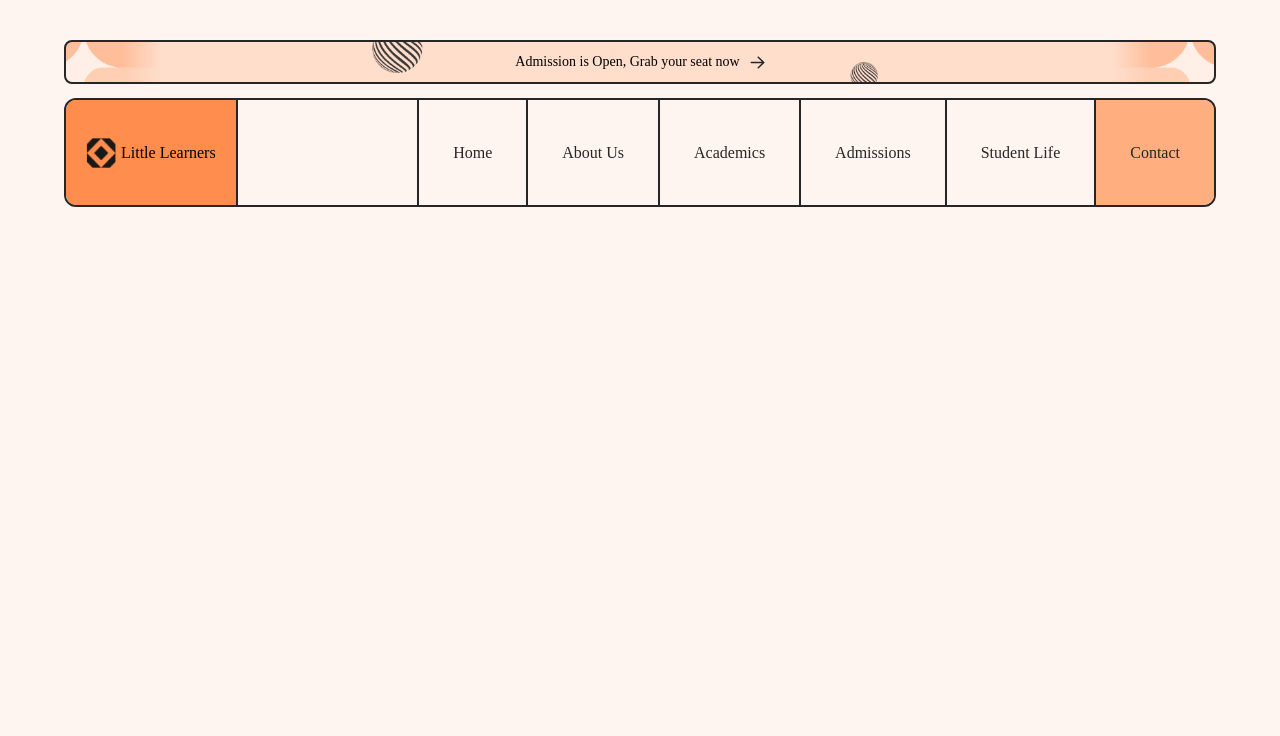
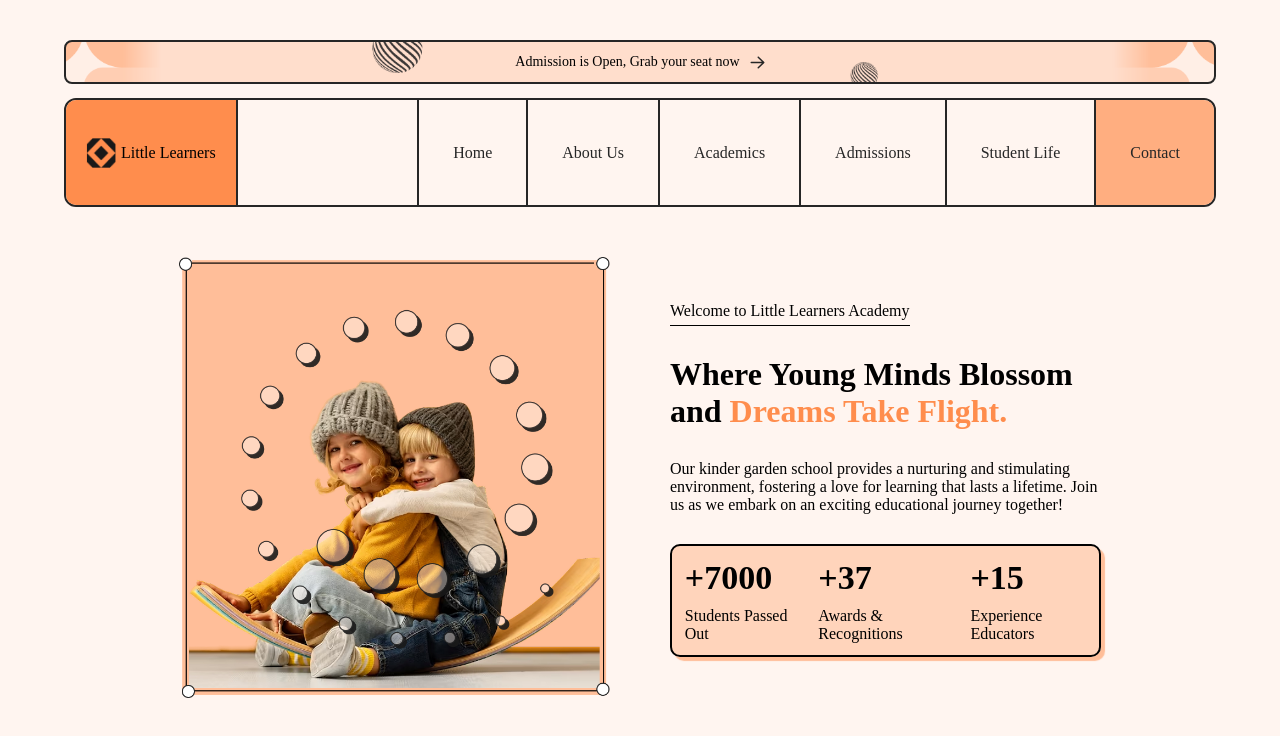
Before and after one commit to parastookTehrani/schoolEducation-react, a React (Vite) app: page / in a window 1280 px wide. Shown: the top 736 px of the page. Built offline with nearby package versions, Linux system fonts and the light colour scheme.

Commit message:
feat: header

```diff
--- a/src/App.jsx
+++ b/src/App.jsx
@@ -1,3 +1,4 @@
+import { Header } from "./components/header"
 import { Nav } from "./components/nav"
 
 function App() {
@@ -5,6 +6,7 @@ function App() {
   return (
     <>
       <Nav />
+      <Header />
     </>
   )
 }
--- /dev/null
+++ b/src/components/header.jsx
@@ -0,0 +1,41 @@
+import style from "./style.module.css";
+import headerImage from "../assets/Image Container.png";
+
+
+export const Header = () => {
+  return (
+    <div className={style.container}>
+    <header>
+      <div  className={style.headerImage}>
+        <img src={headerImage} alt="header image" className={style.image}/>
+      </div>
+      <div className={style.headerContent}>
+        <p className={style.welcome}>Welcome to Little Learners Academy</p>
+        <h1>
+          Where Young Minds Blossom and <span className={style.headerSpan}>Dreams Take Flight.</span>
+        </h1>
+        <p>
+          Our kinder garden school provides a nurturing and stimulating
+          environment, fostering a love for learning that lasts a lifetime. Join
+          us as we embark on an exciting educational journey together!
+        </p>
+        <div className={style.infoBox}>
+          <div className={style.infoDiv}>
+            <h2 className={style.infoHeader}>+7000</h2>
+            <p>Students Passed Out</p>
+          </div>
+
+          <div className={style.infoDiv}>
+            <h2 className={style.infoHeader}>+37</h2>
+            <p>Awards & Recognitions</p>
+          </div>
+          <div className={style.infoDiv}>
+            <h2 className={style.infoHeader}>+15</h2>
+            <p>Experience Educators</p>
+          </div>
+        </div>
+      </div>
+    </header>
+    </div>
+  );
+};
--- a/src/components/style.module.css
+++ b/src/components/style.module.css
@@ -50,6 +50,7 @@ body {
   display: flex;
   overflow: hidden;
   justify-content: space-between;
+  margin-bottom: 50px;
 }
 
 .logo {
@@ -77,7 +78,7 @@ body {
   border-left: 2px solid #262626;
 }
 
-.active{
+.active {
   display: flex;
   flex-direction: column;
   align-items: start;
@@ -92,7 +93,7 @@ body {
   height: 100vh;
 }
 
-.active .menu{
+.active .menu {
   border: none;
   padding: 5px;
 }
@@ -104,10 +105,66 @@ body {
   gap: 20px;
 }
 
-.active .link a:hover{
+.active .link a:hover {
   color: #fc8237;
 }
 
+header {
+  width: 100%;
+  display: flex;
+  flex-direction: column;
+  align-items: center;
+  gap: 40px;
+  margin-bottom: 80px;
+}
+
+.image {
+  width: 100%;
+}
+
+.headerContent {
+  display: flex;
+  flex-direction: column;
+  align-items: center;
+  gap: 30px;
+  text-align: center;
+}
+
+.welcome {
+  border-bottom: 1px solid black;
+  padding-bottom: 5px;
+}
+
+.headerSpan {
+  color: #ff8d4d;
+}
+
+.infoBox {
+  display: flex;
+  flex-direction: column;
+  align-items: center;
+  justify-content: center;
+  border: 2px solid black;
+  width: 100%;
+  text-align: center;
+  border-radius: 10px;
+  background-color: #ffbe999a;
+  box-shadow: 4px 4px 1px #ffbe99;
+}
+
+.infoHeader {
+  padding-bottom: 10px;
+  font-size: 34px;
+}
+
+.infoDiv {
+  border-bottom: 2px solid black;
+  padding: 5%;
+}
+
+.infoDiv:last-child {
+  border: none;
+}
 
 @media screen and (min-width: 770px) {
   .banner {
@@ -123,7 +180,7 @@ body {
     display: none;
   }
 
-  .links{
+  .links {
     height: 100%;
     display: flex;
     align-items: center;
@@ -139,12 +196,44 @@ body {
   }
 
   .link:hover {
-    background-color: #FFEFE5;
+    background-color: #ffefe5;
   }
 
-  .link:last-child{
-    background-color: #FFAE80;
+  .link:last-child {
+    background-color: #ffae80;
   }
 
+  header {
+    flex-direction: row;
+    align-items: center;
+    gap: 60px;
+    padding: 0 10%;
+  }
 
+  .headerImage {
+    width: 50%;
   }
+
+  .headerContent {
+    align-items: flex-start;
+    gap: 30px;
+    text-align: left;
+    width: 50%;
+  }
+
+  .infoBox {
+    flex-direction: row;
+    justify-content: space-between;
+    text-align: left;
+    box-shadow: 4px 4px 1px #ffbe99;
+  }
+
+  .infoDiv {
+    border-bottom: none;
+    padding: 3%;
+  }
+
+  .infoDiv:last-child {
+    border: none;
+  }
+}
```
Lines whose indentation alone changed are shown as unchanged.
